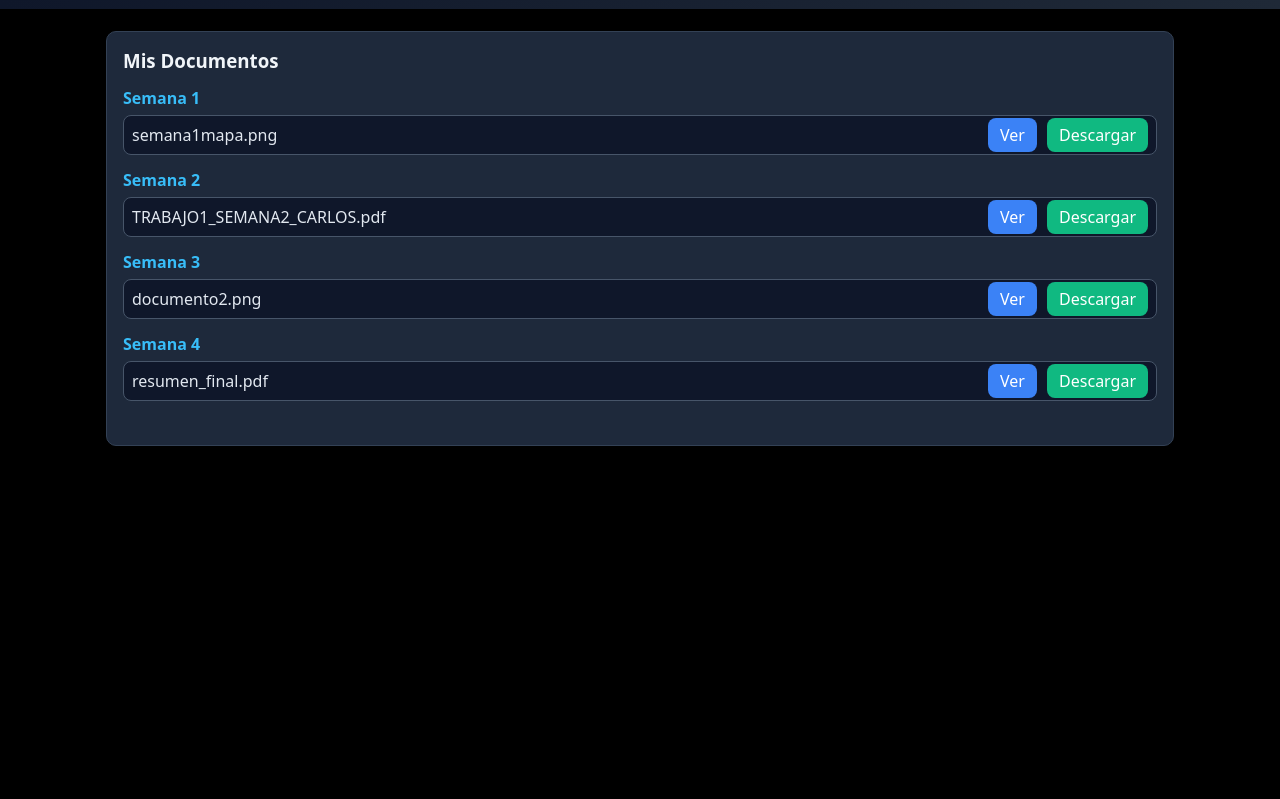
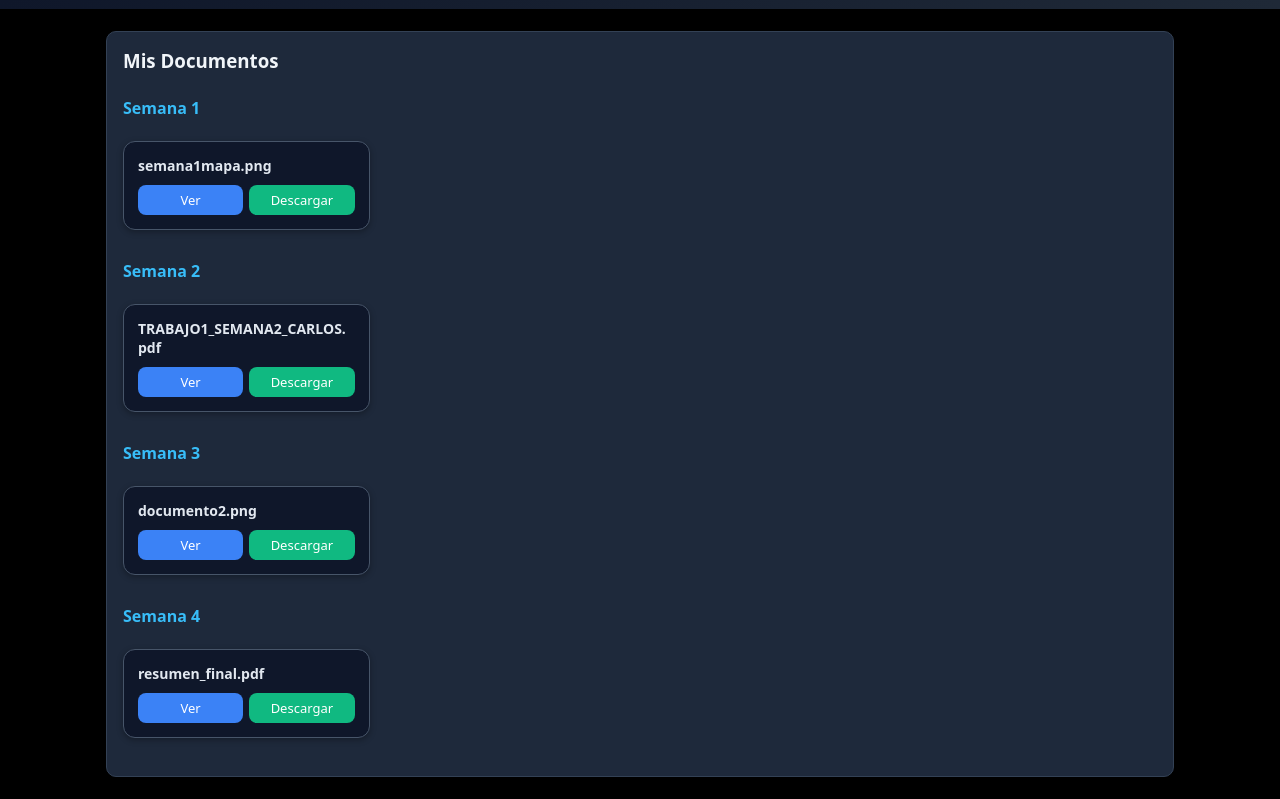
Before and after one commit to DAGA2424/arquitectura-de-Sofware, a plain HTML site: page INDEX.html in a window 1280 px wide. Shown: the part 59-858 px from the top of the page. Before the commit the page ends 800 px from the top, so only its background shows below. Drawn offline with Linux system fonts and the light colour scheme.

Commit message:
Update INDEX.html

```diff
--- a/INDEX.html
+++ b/INDEX.html
@@ -37,12 +37,56 @@
     .panel { background:#1e293b; padding:16px; border-radius:10px; border:1px solid #334155; margin-bottom:20px; color:#f1f5f9; }
 
     h3 { margin-bottom:10px; }
-    h4 { margin:14px 0 6px; color:#38bdf8; }
+    h4 { margin:14px 0 6px; color:#38bdf8; grid-column:1 / -1; }
 
-    .file-item { display:flex; justify-content:space-between; align-items:center; padding:8px; border:1px solid #475569; border-radius:8px; background:#0f172a; color:#e2e8f0; margin-bottom:6px; }
-    .btn-view { background:#3b82f6; color:white; padding:6px 12px; border-radius:8px; text-decoration:none; margin-left:6px; }
-    .btn-download { background:#10b981; color:white; padding:6px 12px; border-radius:8px; text-decoration:none; margin-left:6px; }
-    .btn-delete { background:#ef4444; color:white; padding:6px 12px; border-radius:8px; border:none; margin-left:6px; cursor:pointer; }
+    /* GRID para mostrar archivos */
+    #docsContainer {
+      display: grid;
+      grid-template-columns: repeat(auto-fill, minmax(220px, 1fr));
+      gap: 16px;
+    }
+
+    .file-card {
+      background: #0f172a;
+      border: 1px solid #475569;
+      border-radius: 12px;
+      padding: 14px;
+      display: flex;
+      flex-direction: column;
+      justify-content: space-between;
+      color: #e2e8f0;
+      box-shadow: 0 2px 6px rgba(0,0,0,0.3);
+      transition: transform 0.2s ease;
+    }
+    .file-card:hover {
+      transform: scale(1.03);
+    }
+
+    .file-name {
+      font-weight: 600;
+      font-size: 14px;
+      margin-bottom: 10px;
+      word-wrap: break-word;
+    }
+
+    .file-actions {
+      margin-top: auto;
+      display: flex;
+      flex-wrap: wrap;
+      gap: 6px;
+    }
+
+    .btn-view, .btn-download, .btn-delete {
+      flex: 1;
+      text-align: center;
+      font-size: 13px;
+      padding: 6px;
+      border-radius: 8px;
+      text-decoration: none;
+    }
+    .btn-view { background:#3b82f6; color:white; }
+    .btn-download { background:#10b981; color:white; }
+    .btn-delete { background:#ef4444; color:white; border:none; cursor:pointer; }
   </style>
 </head>
 <body>
@@ -180,17 +224,17 @@
       docsContainer.appendChild(h4);
 
       docs[semana].forEach((f, i) => {
-        let div = document.createElement("div");
-        div.className="file-item";
-        div.innerHTML = `
-          ${f}
-          <div>
+        let card = document.createElement("div");
+        card.className = "file-card";
+        card.innerHTML = `
+          <div class="file-name">${f}</div>
+          <div class="file-actions">
             <a href="${f}" target="_blank" class="btn-view">Ver</a>
             <a href="${f}" download class="btn-download">Descargar</a>
             ${logged==="DAGA" ? `<button class="btn-delete" onclick="eliminar('${semana}',${i})">Eliminar</button>` : ""}
           </div>
         `;
-        docsContainer.appendChild(div);
+        docsContainer.appendChild(card);
       });
     }
   }
```
